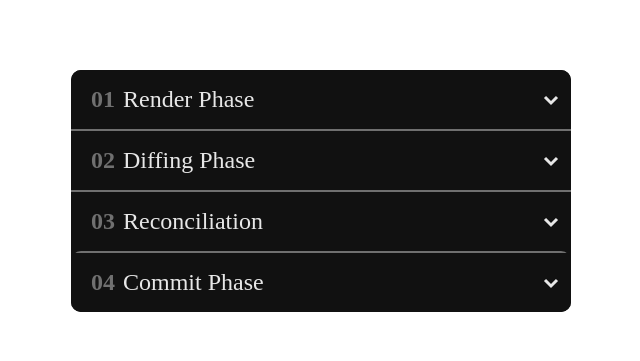
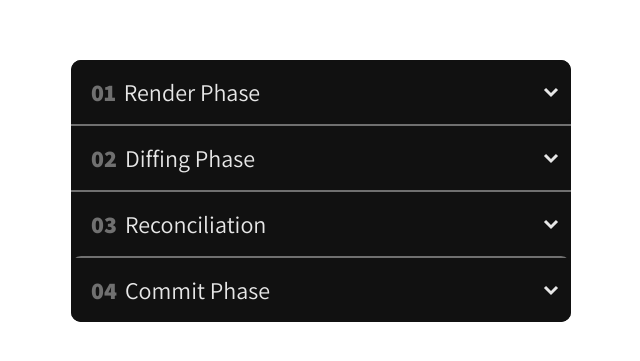
Before and after one commit to jbrace817/accordion, a React (Vite) app: page / in a window 1280 px wide. Shown: the part 209-570 px from the top of the page, without its empty margins (319-959 px from the left). Built offline with nearby package versions, Linux system fonts and the light colour scheme.

Commit message:
style: Add font styling.

```diff
--- a/src/index.css
+++ b/src/index.css
@@ -1,5 +1,14 @@
+@import url('https://fonts.googleapis.com/css2?family=Assistant:wght@200..800&display=swap');
+
 * {
   margin: 0;
   padding: 0;
   box-sizing: border-box;
 }
+
+body {
+  font-family: 'Assistant', sans-serif;
+  font-weight: 400;
+  font-optical-sizing: auto;
+  font-style: normal;
+}
```
